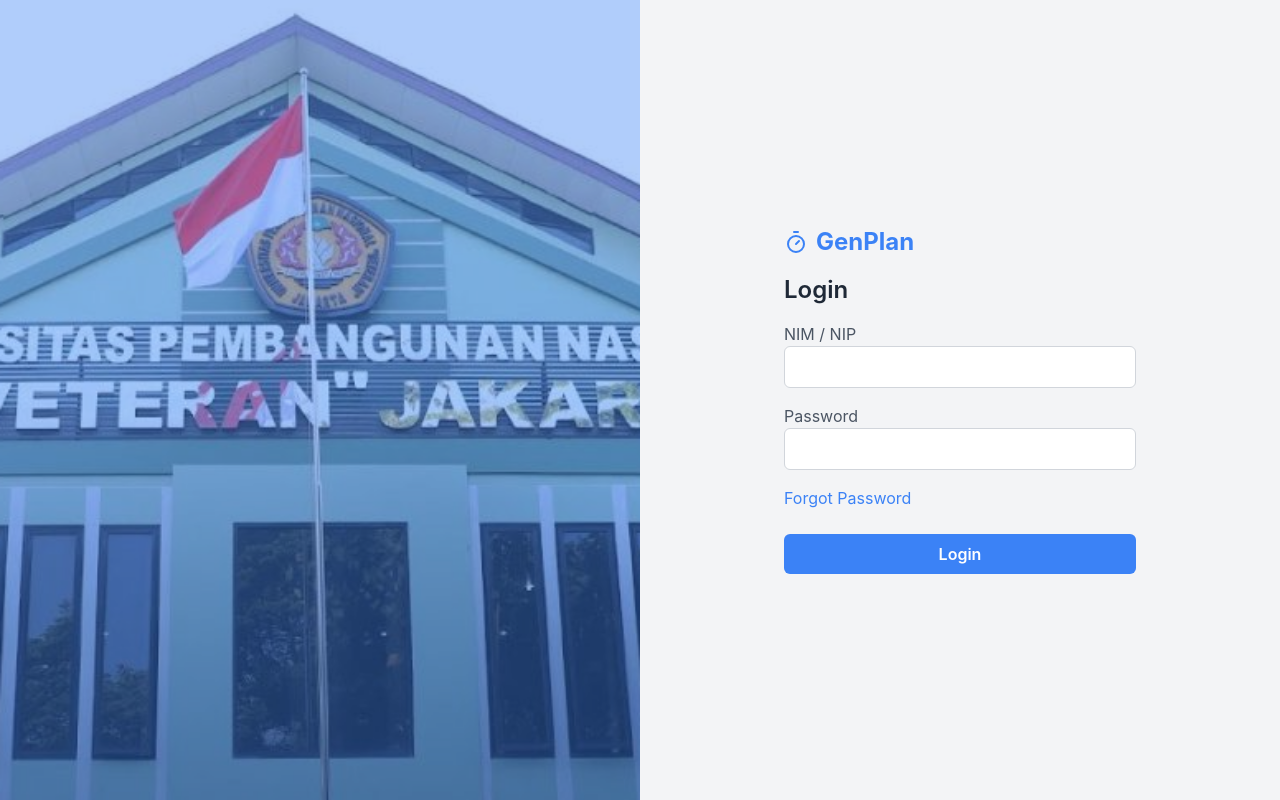
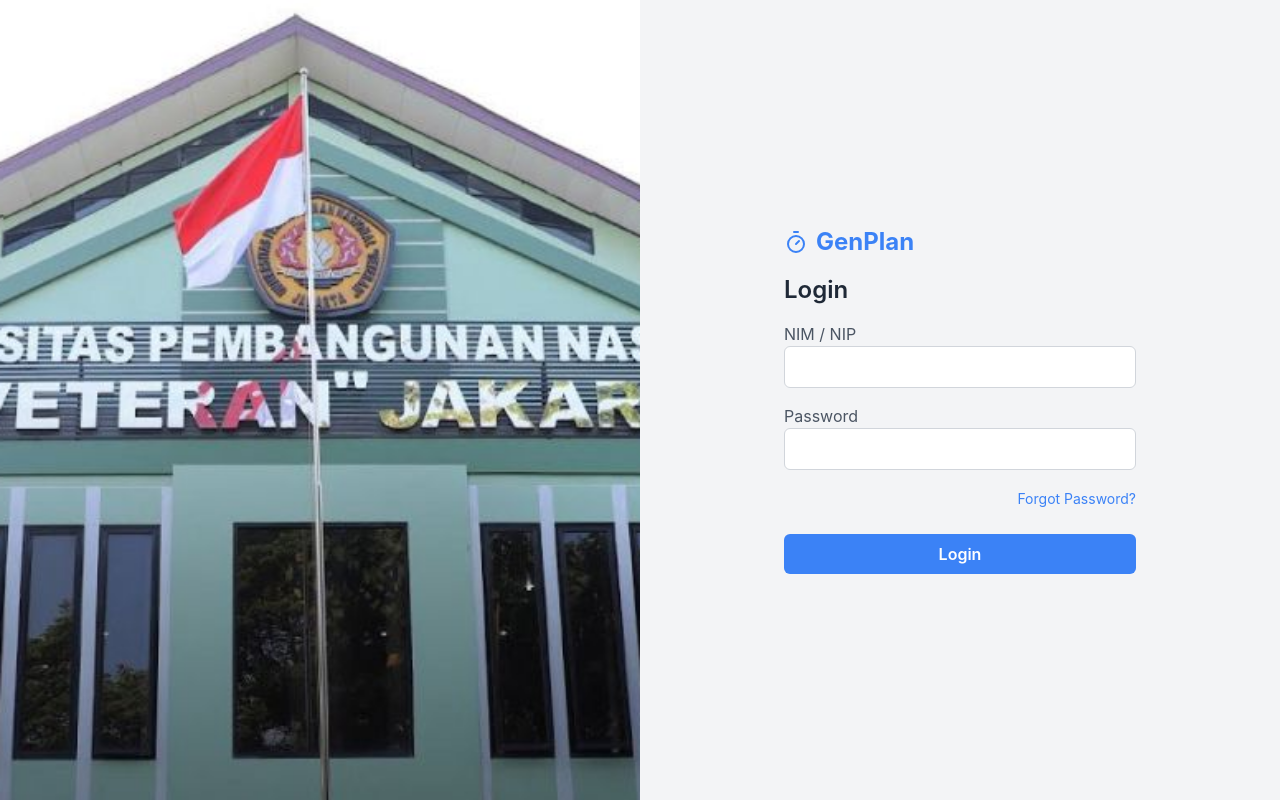
Before and after one commit to Ader-EX/skripsi-fe, a Next.js app: page /login in a window 1280 px wide. Built offline with nearby package versions, Linux system fonts and the light colour scheme.

Commit message:
Fix : Eslint Problems

```diff
--- a/app/(auth)/login/page.jsx
+++ b/app/(auth)/login/page.jsx
@@ -2,7 +2,6 @@
 import React from "react";
 import Image from "next/image";
 import { useForm } from "react-hook-form";
-import newImage from "@/public/login.jpg";
 import toast from "react-hot-toast";
 import useAuthStore from "@/hooks/useAuthStore";
 import Link from "next/link";
@@ -17,8 +16,10 @@ const Login = () => {
     watch,
     formState: { errors },
   } = useForm();
+
   const { setAuth } = useAuthStore();
   const router = useRouter();
+
   const onSubmit = async (data) => {
     toast.loading("Logging in...");
 
@@ -37,7 +38,9 @@ const Login = () => {
           }),
         }
       );
+
       const result = await response.json();
+
       if (response.ok) {
         toast.dismiss();
         toast.success("Login successful!");
@@ -45,6 +48,8 @@ const Login = () => {
         Cookies.set("access_token", result.access_token);
         Cookies.set("token_type", result.token_type);
         Cookies.set("role", result.role);
+
+        setAuth(result.access_token, result.token_type, result.role);
         router.push(`/${result.role}/dashboard`);
       } else {
         toast.dismiss();
@@ -52,26 +57,27 @@ const Login = () => {
       }
     } catch (error) {
       toast.dismiss();
-      console.log(error.detail || "Invalid credentials");
+      console.error(error);
       toast.error("Something went wrong. Please try again.");
     }
   };
+
   return (
     <div className="bg-gray-100 flex justify-center items-center h-screen">
       {/* Left: Image */}
       <div className="w-1/2 h-screen hidden lg:block relative">
-        <div className=" h-full absolute bg-primary w-full opacity-40"></div>
+        <div className="h-full absolute bg-primary w-full opacity-40"></div>
         <Image
-          src={newImage}
-          alt="Placeholder Image"
-          width={800}
-          height={600}
-          className="object-cover w-full h-full"
+          src="/login.jpg" // ✅ Public folder image
+          alt="Login Image"
+          fill
+          style={{ objectFit: "cover" }}
+          priority
         />
       </div>
 
       {/* Right: Login Form */}
-      <div className="lg:p-36 md:p-52 sm:20 p-8 w-full lg:w-1/2">
+      <div className="lg:p-36 md:p-52 sm:p-20 p-8 w-full lg:w-1/2">
         <Link href="/">
           <h1 className="text-2xl font-bold text-primary flex gap-x-2 mb-4">
             <Timer className="self-center" />
@@ -80,7 +86,8 @@ const Login = () => {
         </Link>
 
         <h1 className="text-2xl font-semibold mb-4">Login</h1>
-        <form action="#" method="POST" onSubmit={handleSubmit(onSubmit)}>
+
+        <form onSubmit={handleSubmit(onSubmit)}>
           {/* Username Input */}
           <div className="mb-4">
             <label htmlFor="username" className="block text-gray-600">
@@ -89,11 +96,13 @@ const Login = () => {
             <input
               type="text"
               id="username"
-              name="username"
               {...register("username", { required: true })}
               className="w-full border border-gray-300 rounded-md py-2 px-3 focus:outline-none focus:border-blue-500"
               autoComplete="off"
             />
+            {errors.username && (
+              <p className="text-red-500 text-sm mt-1">Username is required</p>
+            )}
           </div>
 
           {/* Password Input */}
@@ -104,37 +113,25 @@ const Login = () => {
             <input
               type="password"
               id="password"
-              name="password"
               {...register("password", { required: true })}
               className="w-full border border-gray-300 rounded-md py-2 px-3 focus:outline-none focus:border-blue-500"
               autoComplete="off"
             />
+            {errors.password && (
+              <p className="text-red-500 text-sm mt-1">Password is required</p>
+            )}
           </div>
-          {/*
-          <div className="mb-4 flex items-center">
-            <input
-              type="checkbox"
-              id="remember"
-              name="remember"
-              {...register("remember")}
-              className="text-blue-500"
-            />
-            <label htmlFor="remember" className="text-gray-600 ml-2">
-              Remember Me
-            </label>
-          </div>  */}
 
           {/* Forgot Password Link */}
-          <div className="mb-6 text-blue-500">
-            <a href="#" className="hover:underline">
-              Forgot Password
+          <div className="mb-6 text-blue-500 text-right">
+            <a href="#" className="hover:underline text-sm">
+              Forgot Password?
             </a>
           </div>
 
           {/* Login Button */}
           <button
             type="submit"
-            disabled={watch("remember") && !errors.username && !errors.password}
             className="bg-blue-500 hover:bg-blue-600 text-white font-semibold rounded-md py-2 px-4 w-full"
           >
             Login
--- a/app/(roles)/admin/data-manajemen/edit-opened/page.jsx
+++ b/app/(roles)/admin/data-manajemen/edit-opened/page.jsx
@@ -18,15 +18,15 @@ import { Pencil, Trash2 } from "lucide-react";
 import toast from "react-hot-toast";
 
 import DosenSelectionDialog from "@/components/global/DosenSelectionDialog";
-import MatakuliahSelectionDialog from "@/components/global/MatakuliahSelectionDialog";
+import MatakuliahSelectionDialog from "@/components/global/MataKuliahSelectionDialog";
 import Cookies from "js-cookie";
 
 const API_URL = process.env.NEXT_PUBLIC_API_URL;
 
 const EditOpenedClass = () => {
   const router = useRouter();
-  const searchParams = window !== "undefined" ? useSearchParams() : null;
-  const classId = searchParams ? searchParams.get("id") : null; // Check if it's PUT mode
+  const searchParams = useSearchParams();
+  const classId = searchParams.get("id");
 
   const [selectedMataKuliah, setSelectedMataKuliah] = useState(null);
   const [selectedDosen, setSelectedDosen] = useState([]);
--- a/app/(roles)/admin/data-manajemen/edit/page.jsx
+++ b/app/(roles)/admin/data-manajemen/edit/page.jsx
@@ -1,3 +1,4 @@
+/* eslint-disable react-hooks/exhaustive-deps */
 "use client";
 import React, { useState, useEffect } from "react";
 import { useRouter, useSearchParams } from "next/navigation";
@@ -16,8 +17,10 @@ const API_URL = process.env.NEXT_PUBLIC_API_URL;
 
 const EditTimetable = () => {
   const router = useRouter();
-  const searchParams = window !== "undefined" ? useSearchParams() : null;
-  const timetableId = searchParams ? searchParams.get("id") : null;
+  const searchParams = useSearchParams();
+
+  // ✅ Get 'id' param from URL
+  const timetableId = searchParams.get("id");
 
   const [selectedOpenedClass, setSelectedOpenedClass] = useState(null);
   const [selectedRuangan, setSelectedRuangan] = useState(null);
--- a/jsconfig.json
+++ b/jsconfig.json
@@ -1,5 +1,6 @@
 {
   "compilerOptions": {
+    "baseUrl": ".",
     "paths": {
       "@/*": ["./*"]
     }
--- a/lib/utils.js
+++ b/lib/utils.js
@@ -1,5 +1,5 @@
 import { clsx } from "clsx";
-import { twMerge } from "tailwind-merge"
+import { twMerge } from "tailwind-merge";
 
 export function cn(...inputs) {
   return twMerge(clsx(inputs));
--- a/package.json
+++ b/package.json
@@ -40,8 +40,11 @@
     "zustand": "^5.0.3"
   },
   "devDependencies": {
+    "@next/eslint-plugin-next": "^15.2.2",
     "eslint": "^8",
-    "eslint-config-next": "15.0.3",
+    "eslint-config-next": "^15.0.3",
+    "eslint-import-resolver-alias": "^1.1.2",
+    "eslint-plugin-import": "^2.31.0",
     "postcss": "^8",
     "tailwindcss": "^3.4.1"
   }
```
Also changed, not shown: .eslintrc.json, 1 other file (tests, documents, lock files or other folders).
